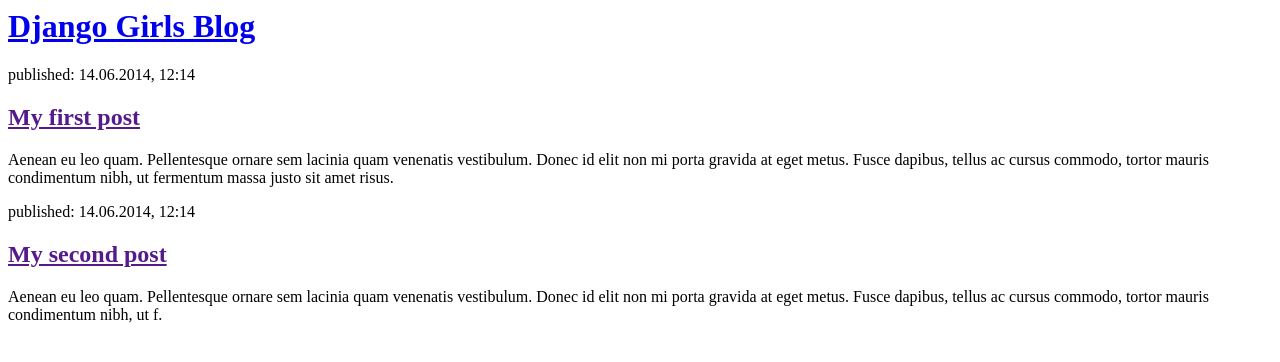
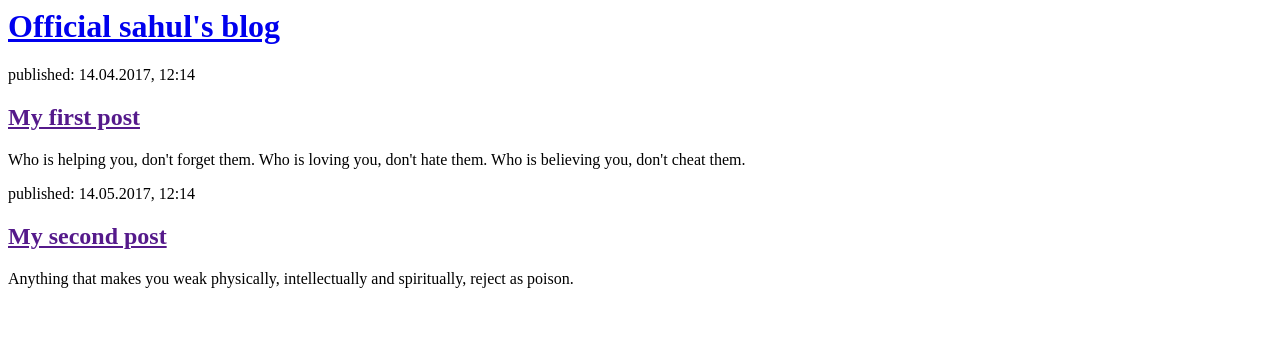
Before and after one commit to Sahulkumar/my-first-blog, a Django app: page / in a window 1280 px wide. Shown: the top 362 px of the page. Run offline with Django 3.2, Linux system fonts and the light colour scheme.

Commit message:
Updated the HTML for the site.

```diff
--- a/blog/templates/blog/post_list.html
+++ b/blog/templates/blog/post_list.html
@@ -4,19 +4,19 @@
     </head>
     <body>
         <div>
-            <h1><a href="https://djangogirls.org">Django Girls Blog</a></h1>
+            <h1><a href="http://sahul.pythonanywhere.com/">Official sahul's blog</a></h1>
         </div>
 
         <div>
-            <p>published: 14.06.2014, 12:14</p>
+            <p>published: 14.04.2017, 12:14</p>
             <h2><a href="">My first post</a></h2>
-            <p>Aenean eu leo quam. Pellentesque ornare sem lacinia quam venenatis vestibulum. Donec id elit non mi porta gravida at eget metus. Fusce dapibus, tellus ac cursus commodo, tortor mauris condimentum nibh, ut fermentum massa justo sit amet risus.</p>
+            <p>Who is helping you, don't forget them. Who is loving you, don't hate them. Who is believing you, don't cheat them.</p>
         </div>
 
         <div>
-            <p>published: 14.06.2014, 12:14</p>
+            <p>published: 14.05.2017, 12:14</p>
             <h2><a href="">My second post</a></h2>
-            <p>Aenean eu leo quam. Pellentesque ornare sem lacinia quam venenatis vestibulum. Donec id elit non mi porta gravida at eget metus. Fusce dapibus, tellus ac cursus commodo, tortor mauris condimentum nibh, ut f.</p>
+            <p>Anything that makes you weak physically, intellectually and spiritually, reject as poison.</p>
         </div>
     </body>
 </html>
```
